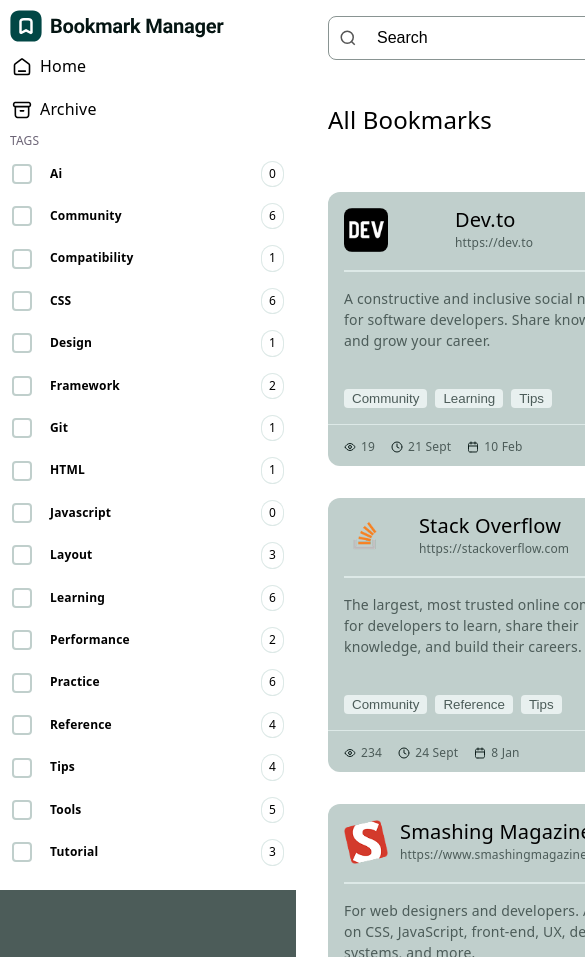
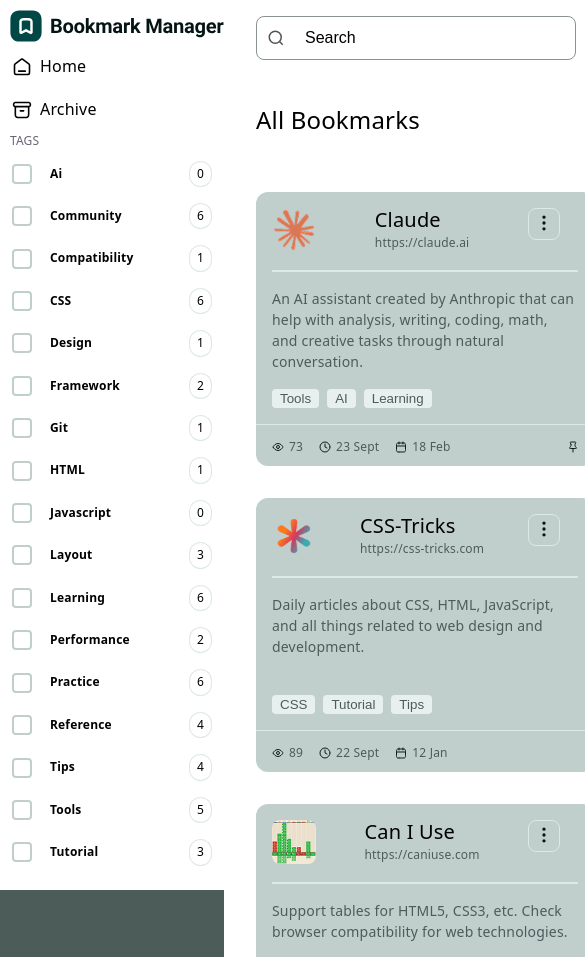
Before and after one commit to beknazar-d/bookmark-manager, a React (Vite) app: page /home in a window 390 px wide. Shown: the top 957 px of the page, 585 px wide, since content can reach past the window. Built offline with nearby package versions, Linux system fonts and the light colour scheme; data requests are answered from the project's data file.

Commit message:
style:added responsive in App.css and Main.scss

```diff
--- a/data.json
+++ b/data.json
@@ -240,13 +240,13 @@
         "Learning",
         "Tips"
       ],
-      "pinned": true,
+      "pinned": false,
       "isArchived": false,
       "visitCount": 19,
       "createdAt": "10 Feb",
       "lastVisited": "21 Sept",
-      "createdAtRaw": "2024-02-10T15:00:00Z",
-      "lastVisitedRaw": "2025-09-21T08:45:00Z"
+      "createdAtRaw": "10 Feb",
+      "lastVisitedRaw": "21 Sept"
     },
     {
       "id": "bm-014",
--- a/src/App.css
+++ b/src/App.css
@@ -9,3 +9,9 @@
   flex-direction: row;
 
 }
+@media (max-width:768px) {
+    .App{
+      width: 768px;
+
+    }
+}
--- a/src/components/Main/Main.scss
+++ b/src/components/Main/Main.scss
@@ -35,6 +35,7 @@
         justify-content: space-between;
         padding: 32px 32px 10px 32px;
         background-color: var(--color-neutral-0);
+
         span {
             color: var(--cursor-color);
         }
@@ -51,11 +52,13 @@
             background-color: var(--color-neutral-0);
             border-radius: 8px;
             border: 1px solid var(--color-neutral-400);
-            img{
-                filter:var(--color-icon);
+
+            img {
+                filter: var(--color-icon);
             }
         }
-        button:hover{
+
+        button:hover {
             background-color: var(--color-neutral-100);
         }
     }
@@ -73,14 +76,14 @@
         overflow-x: hidden;
         scroll-behavior: smooth;
 
-    /* Firefox */
+
         scrollbar-width: thin;
         scrollbar-color: #bbb #f0f0f0;
     }
 
-/* Chrome, Edge, Safari */
     &__cards::-webkit-scrollbar {
-    width: 8px; /* толщина вертикального скролла */
+        width: 8px;
+
     }
 
     &__cards::-webkit-scrollbar-track {
@@ -91,7 +94,8 @@
     &__cards::-webkit-scrollbar-thumb {
         background-color: #bbb;
         border-radius: 8px;
-    border: 2px solid #f0f0f0; /* отступ вокруг ползунка */
+        border: 2px solid #f0f0f0;
+
     }
 
     &__cards::-webkit-scrollbar-thumb:hover {
@@ -100,6 +104,13 @@
 
 }
 
+@media (max-width:768px) {
+    .main-content{
+        width: 768px;
+
+    }
+}
+
 .active_profile {
     border: 2px solid var(--color-neutral-0);
     box-shadow: 0 0 0 2px var(--color-teal-800);
```
Lines whose indentation alone changed are shown as unchanged.
